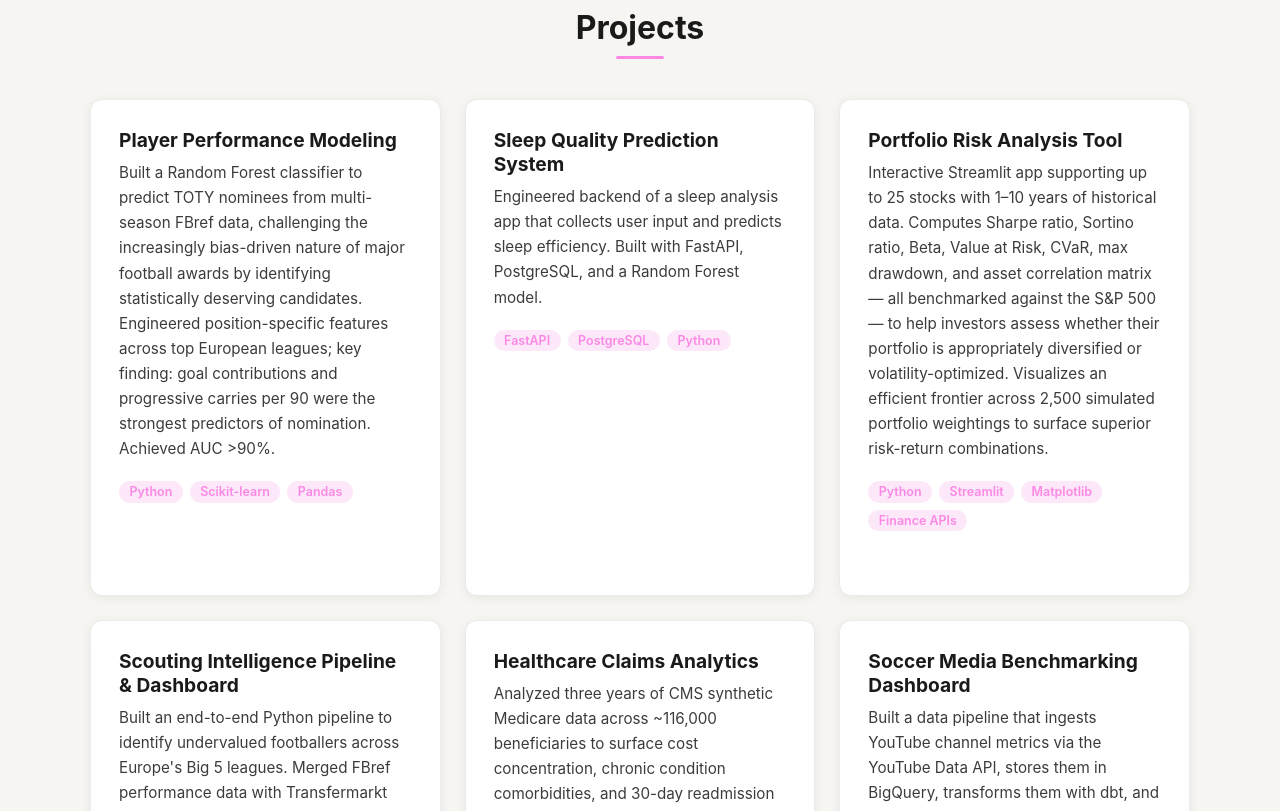
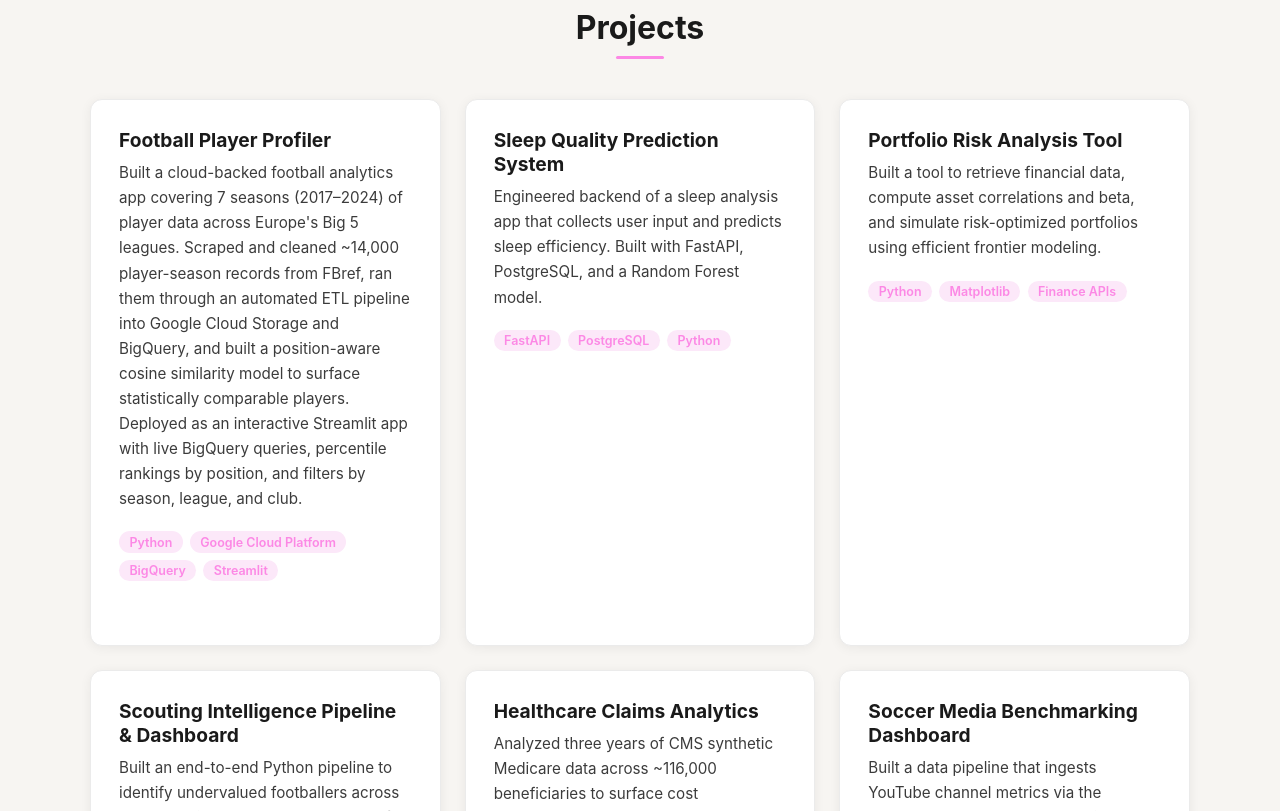
Before and after one commit to Ajaiah-D/Ajaiah-D.github.io, a React (Create React App) app: page / in a window 1280 px wide. Shown: the part 760-1571 px from the top of the page. Built offline with nearby package versions, Linux system fonts and the light colour scheme; some icons are missing.

Commit message:
fixed a project link

```diff
--- a/src/portfolio.js
+++ b/src/portfolio.js
@@ -3,7 +3,7 @@ import resumePDF from './assets/ajaiahdarlington_resume_2026.pdf'
 
 export const about = {
   name: 'Ajaiah Darlington',
-  role: 'Data Scientist. Analytics Engineer.',
+  role: 'Systems Thinker. Data-Driven Builder.',
   description:
     "I turn data into decisions. What drew me to analytics wasn't the math, it was what the math makes possible. In sports, in finance, in almost any system worth studying, the evidence tends to point the same direction: structure and consistency outperform cleverness over time. My work is about finding those patterns, understanding what drives outcomes, and translating that into decisions people can act on with confidence.",
   resume: resumePDF,
@@ -15,11 +15,11 @@ export const about = {
 
 export const projects = [
   {
-    name: 'Player Performance Modeling',
+    name: 'Football Player Profiler',
     description:
-      'Built a Random Forest classifier to predict TOTY nominees from multi-season FBref data, challenging the increasingly bias-driven nature of major football awards by identifying statistically deserving candidates. Engineered position-specific features across top European leagues; key finding: goal contributions and progressive carries per 90 were the strongest predictors of nomination. Achieved AUC >90%.',
-    stack: ['Python', 'Scikit-learn', 'Pandas'],
-    sourceCode: 'https://github.com/Ajaiah-D/TOTY-Prediction',
+      'Built a cloud-backed football analytics app covering 7 seasons (2017–2024) of player data across Europe\'s Big 5 leagues. Scraped and cleaned ~14,000 player-season records from FBref, ran them through an automated ETL pipeline into Google Cloud Storage and BigQuery, and built a position-aware cosine similarity model to surface statistically comparable players. Deployed as an interactive Streamlit app with live BigQuery queries, percentile rankings by position, and filters by season, league, and club.',
+    stack: ['Python', 'Google Cloud Platform', 'BigQuery', 'Streamlit'],
+    sourceCode: 'https://github.com/M4G1C14N5/scouting-report',
     livePreview: null
   },
   {
@@ -33,8 +33,8 @@ export const projects = [
   {
     name: 'Portfolio Risk Analysis Tool',
     description:
-      'Interactive Streamlit app supporting up to 25 stocks with 1–10 years of historical data. Computes Sharpe ratio, Sortino ratio, Beta, Value at Risk, CVaR, max drawdown, and asset correlation matrix — all benchmarked against the S&P 500 — to help investors assess whether their portfolio is appropriately diversified or volatility-optimized. Visualizes an efficient frontier across 2,500 simulated portfolio weightings to surface superior risk-return combinations.',
-    stack: ['Python', 'Streamlit', 'Matplotlib', 'Finance APIs'],
+      'Built a tool to retrieve financial data, compute asset correlations and beta, and simulate risk-optimized portfolios using efficient frontier modeling.',
+    stack: ['Python', 'Matplotlib', 'Finance APIs'],
     sourceCode: 'https://github.com/Ajaiah-D/portfolio-risk-analysis',
     livePreview: null
   },
```
